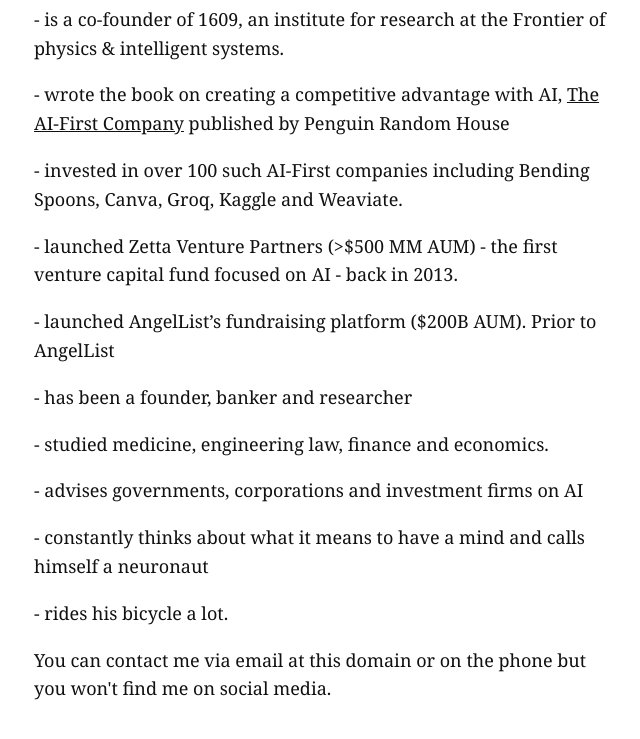
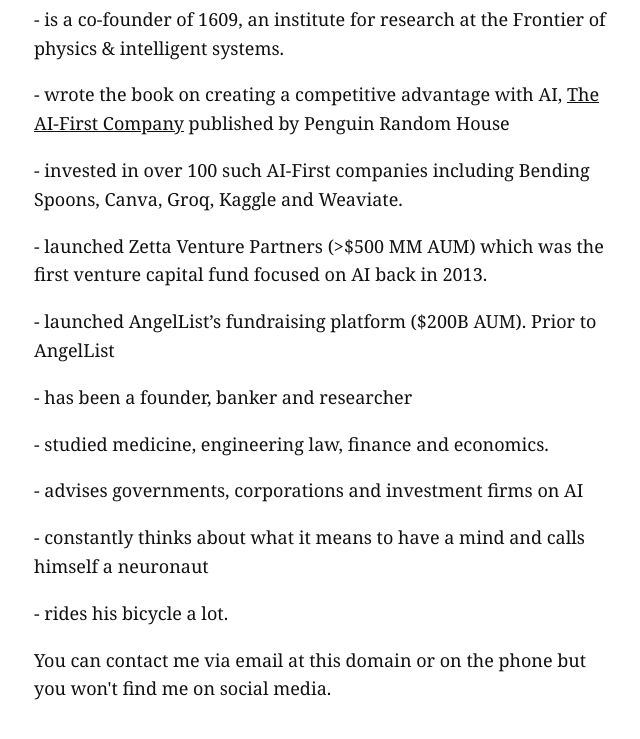
Before and after one commit to ashfontana/ashfontana.github.io, a plain HTML site: page index.html in a window 1280 px wide. Shown: the part 119-858 px from the top of the page, without its empty margins (318-958 px from the left). Drawn offline with Linux system fonts and the light colour scheme.

Commit message:
Update index.html

```diff
--- a/index.html
+++ b/index.html
@@ -18,7 +18,7 @@
 <p>- is a co-founder of 1609, an institute for research at the Frontier of physics & intelligent systems.</p>
 <p>- wrote the book on creating a competitive advantage with AI, <a href="https://www.penguinrandomhouse.com/books/669098/the-ai-first-company-by-ash-fontana/">The AI-First Company</a> published by Penguin Random House
 <p>- invested in over 100 such AI-First companies including Bending Spoons, Canva, Groq, Kaggle and Weaviate.</p>
-<p>- launched Zetta Venture Partners (>$500 MM AUM) - the first venture capital fund focused on AI - back in 2013.</p>
+<p>- launched Zetta Venture Partners (>$500 MM AUM) which was the first venture capital fund focused on AI back in 2013.</p>
 <p>- launched AngelList’s fundraising platform ($200B AUM). Prior to AngelList</p>
 <p>- has been a founder, banker and researcher</p>
 <p>- studied medicine, engineering law, finance and economics.</p>
```
